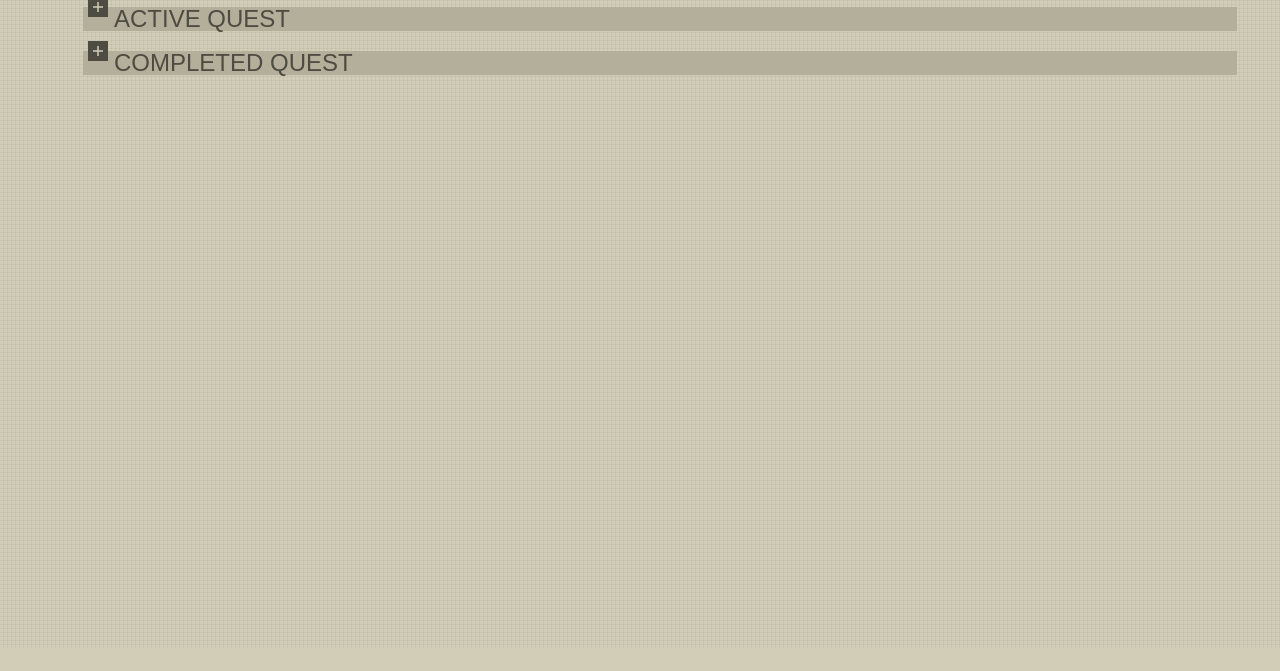
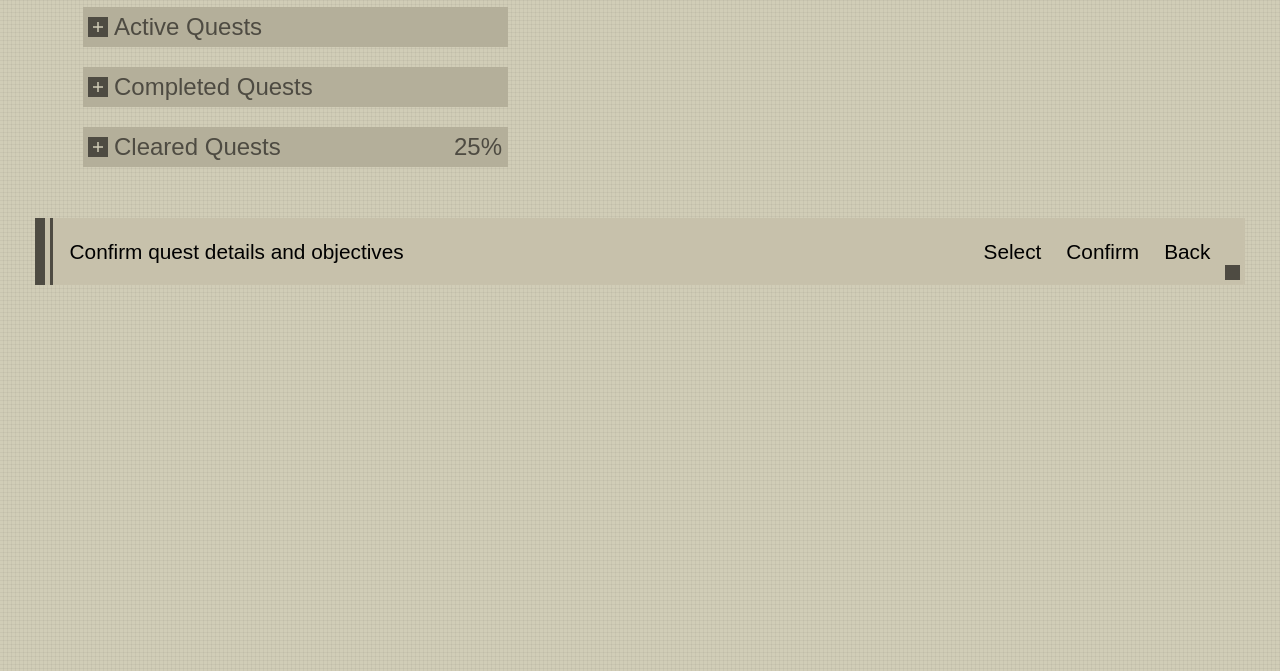
Before and after one commit to BeastieNate5/NieR-UI, a plain HTML site: page index.html in a window 1280 px wide. Shown: the part 152-823 px from the top of the page. Before the commit the page ends 800 px from the top, so only its background shows below. Drawn offline with Linux system fonts and the light colour scheme; a web font is replaced by a local one.

Commit message:
Got to good state and started bottom section

```diff
--- a/index.html
+++ b/index.html
@@ -51,12 +51,18 @@
                 <ul class="selectable-container">
                     <li class="selectable">
                         <img src="/assets/images/icon.svg" class="selectable-icon">
-                        <h2 class="selectable-text" style="display: inline;">Active Quest</h2>
+                        <h2 class="selectable-text">Active Quests</h2>
                     </li>
 
                     <li class="selectable">
                         <img src="/assets/images/icon.svg" class="selectable-icon">
-                        <h2 class="selectable-text" style="display: inline;">Completed Quest</h2>
+                        <h2 class="selectable-text">Completed Quests</h2>
+                    </li>
+
+                    <li class="selectable">
+                        <img src="/assets/images/icon.svg" class="selectable-icon">
+                        <h2 class="selectable-text">Cleared Quests</h2>
+                        <h2 class="selectable-text-right">25%</h2>
                     </li>
 
                 </ul>
@@ -66,5 +72,17 @@
             </div>
     </div>
 
+    <div class="bottom-section">
+        <div class="bottom-section-left">
+            <p>Confirm quest details and objectives</p>
+        </div>
+
+        <div class="bottom-section-right">
+            <p>Select</p>
+            <p>Confirm</p>
+            <p>Back</p>
+        </div>
+    </div>
+
 </body>
 </html>
--- a/style.css
+++ b/style.css
@@ -21,7 +21,8 @@ body {
     background-size: 4px 4px;
     background-color: var(--main-color);
     z-index: 5;
-    height: 100%;
+    height: 100vh;
+    overflow-y: hidden;
 }
 
 nav {
@@ -33,8 +34,15 @@ nav {
 .selectable-container {
     list-style: none;
     display: flex;
+    justify-self: flex-start;
     flex-direction: column;
     gap: 20px;
+}
+
+.selectable-container .selectable {
+    height: 40px;
+    width: 425px;
+    font-weight: lighter;
 }
 
 .nav-container {
@@ -46,18 +54,16 @@ nav {
     padding: 0;
 }
 
-.nav-container li {
+.nav-container .selectable {
     width: 160px;
     height: 40px;
+    text-transform: uppercase;
 }
 
 .selectable {
     background-color: var(--main-color-darken);
     color: var(--main-color-darker);
     position: relative;
-    display: inline;
-    text-align: left;
-    text-transform: uppercase;
 }
 
 .selectable-active {
@@ -129,7 +135,18 @@ nav {
     font-weight: normal;
 }
 
-.nav-container li h2 {
+.selectable-text-right {
+    z-index: 2;
+    position: absolute;
+    margin: 0;
+    bottom: 50%;
+    transform: translateY(50%);
+    margin-right: 6px;
+    right: 0;
+    font-weight: normal;
+}
+
+.selectable h2 {
     display: inline;
 }
 
@@ -163,3 +180,47 @@ nav {
     text-transform: uppercase;
     text-shadow: #aaa593 5px 5px;
 }
+
+.bottom-section {
+    position: relative;
+    background-color: #C7C1AB;
+    border-left: var(--main-color-darker) 10px solid;
+    margin-top: auto;
+    margin-left: auto;
+    margin-right: auto;
+    display: flex;
+    align-items: center;
+    margin-bottom: 1px;
+    height: 67px;
+    width: 95%;
+}
+
+.bottom-section::before {
+    position: absolute;
+    content: "";
+    width: 3px;
+    background-color: var(--main-color-darker);
+    height: 100%;
+    left: 5px;
+}
+
+.bottom-section::after {
+    position: absolute;
+    content: "";
+    width: 15px;
+    height: 15px;
+    background-color: var(--main-color-darker);
+    right: 5px;
+    bottom: 5px;
+}
+
+.bottom-section p {
+    margin-left: 25px;
+    font-size: 1.3em;
+}
+
+.bottom-section-right {
+    display: flex;
+    margin-left: auto;
+    margin-right: 35px;
+}
```
